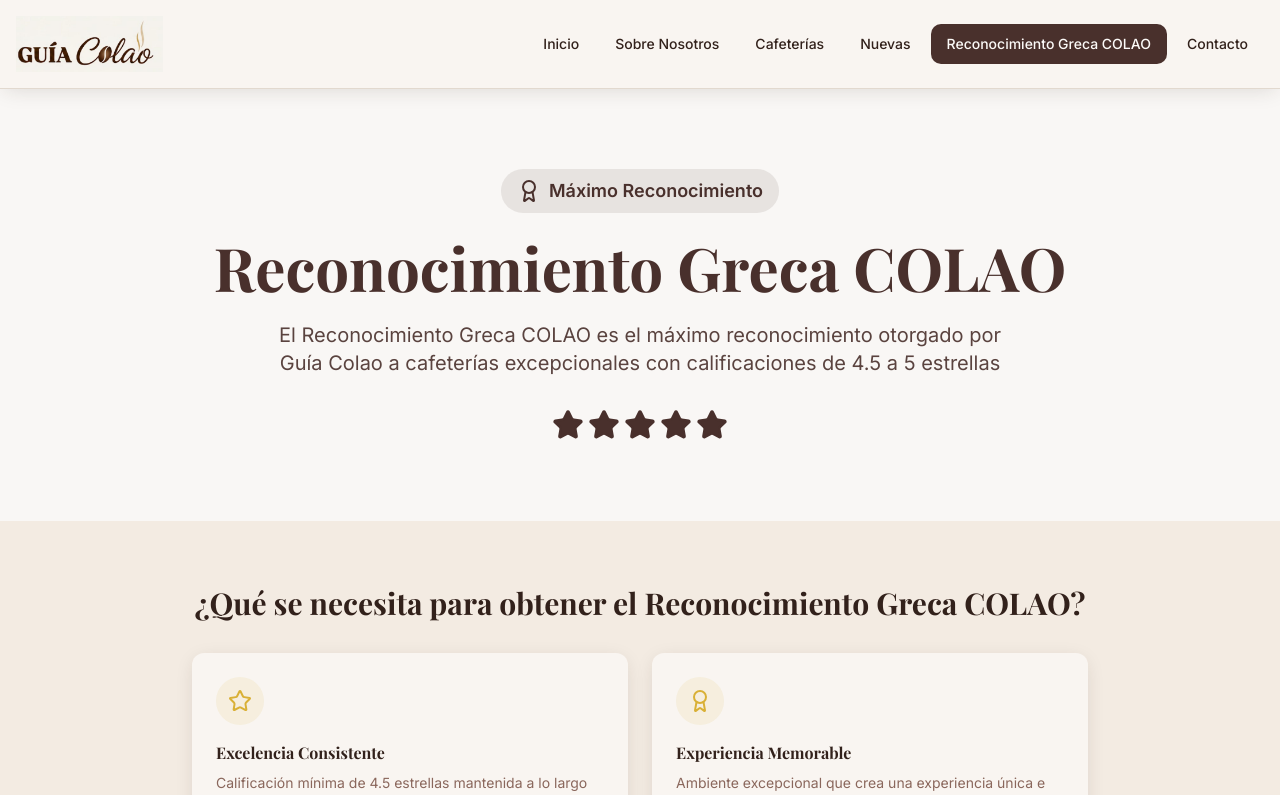
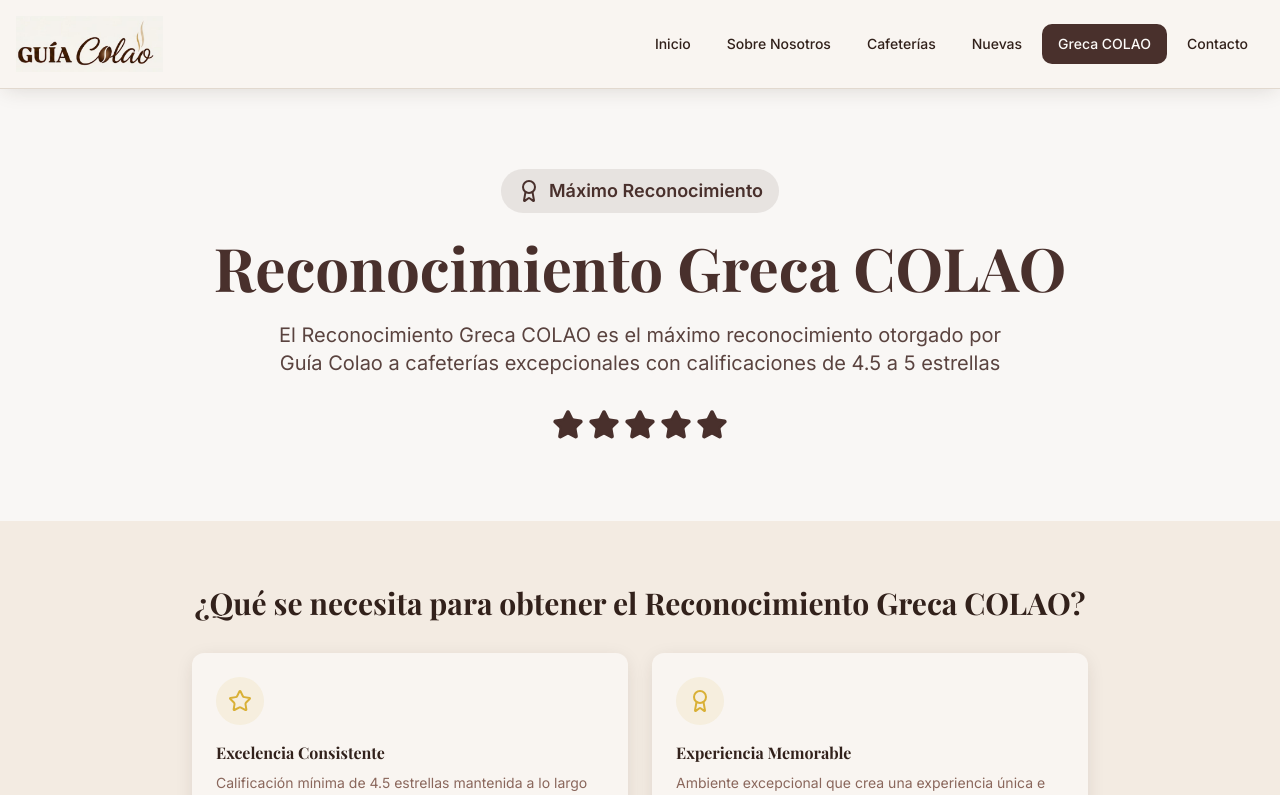
Before and after one commit to FelipeBH09/guia-colao, a React (Vite) app: page /greca in a window 1280 px wide. Shown: the top 795 px of the page. Built offline with nearby package versions, Linux system fonts and the light colour scheme; the HTML template or start-up script is replaced by a standard one.

Commit message:
Change text to "Greca COLAO"

```diff
--- a/src/components/Header.tsx
+++ b/src/components/Header.tsx
@@ -19,7 +19,7 @@ const Header = () => {
     name: "Nuevas",
     path: "/nuevas"
   }, {
-    name: "Reconocimiento Greca COLAO",
+    name: "Greca COLAO",
     path: "/greca"
   }, {
     name: "Contacto",
```
